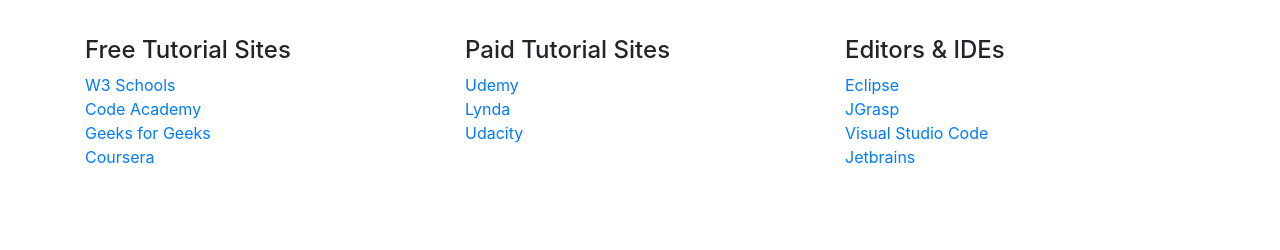
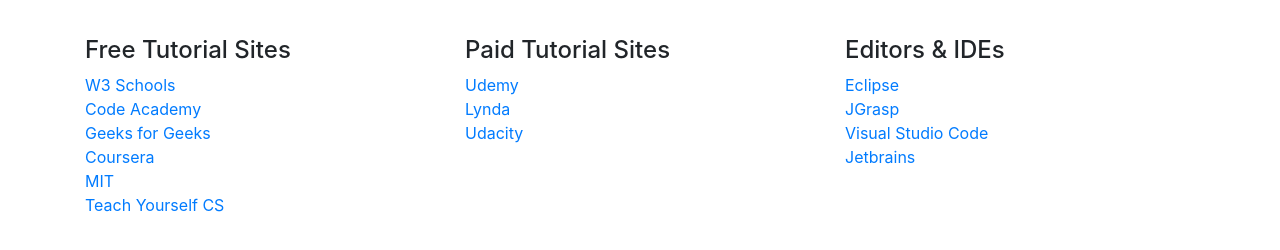
Before and after one commit to Jiroscopes/wkucs, a plain HTML site: page resources.html in a window 1280 px wide. Shown: the part 598-848 px from the top of the page. Drawn offline with nearby package versions, Linux system fonts and the light colour scheme.

Commit message:
New links

```diff
--- a/resources.html
+++ b/resources.html
@@ -64,6 +64,10 @@
                     <a href="https://www.geeksforgeeks.org/">Geeks for Geeks</a>
                     <br>
                     <a href="https://www.coursera.org/">Coursera</a>
+                    <br>
+                    <a href="https://ocw.mit.edu/help/get-started-with-ocw/">MIT</a>
+                    <br>
+                    <a href="https://teachyourselfcs.com/">Teach Yourself CS</a>
             </div>
             <div class="col-4">
                 <h4>Paid Tutorial Sites</h3>
```
